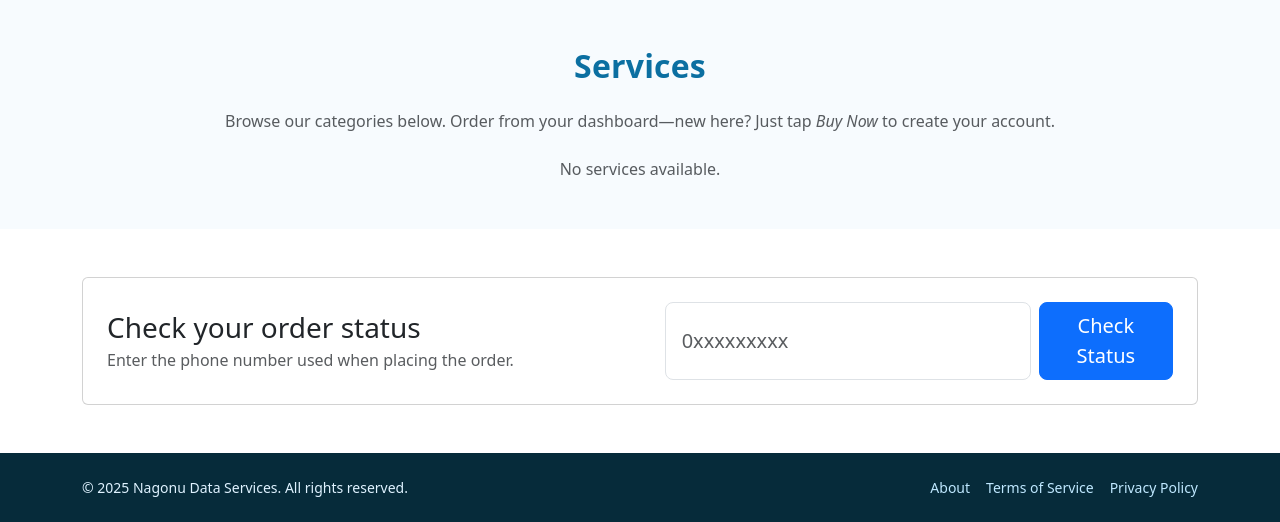
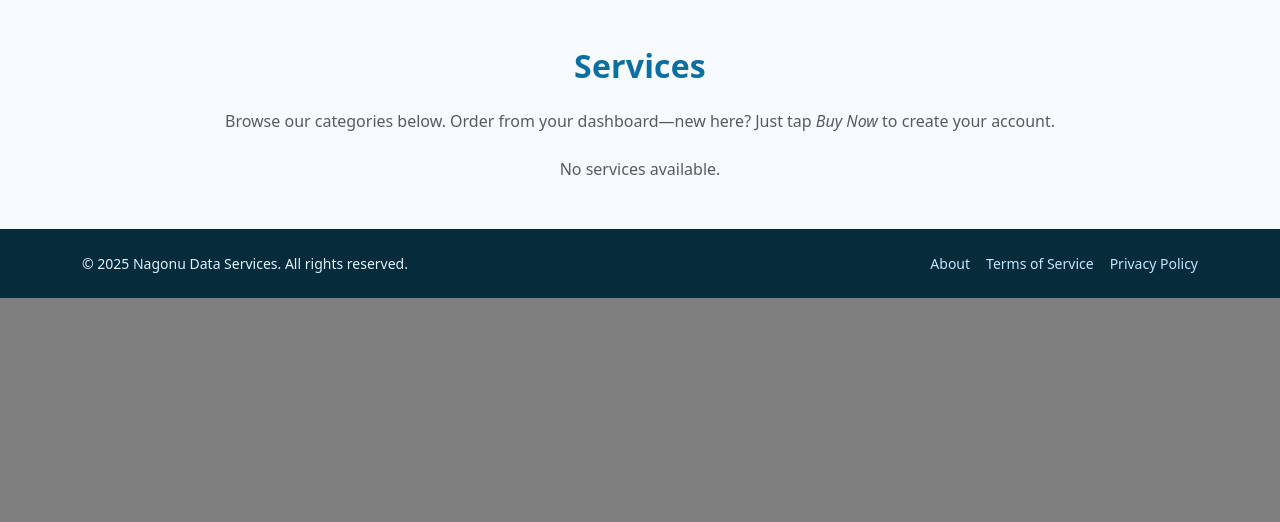
Before and after one commit to Cybok06/nagonu_updated, a Flask app: template templates/index.html in a window 1280 px wide. Shown: the part 655-1177 px from the top of the page. After the commit the page ends 953 px from the top, so only its background shows below. Run offline with Flask 3, Linux system fonts and the light colour scheme; the template is opened without the code that fills it, so the values that code supplies are empty; parts of the project's set-up code (start-up, migrations or seed data) failed here and were passed over.

Commit message:
Update index.html

```diff
--- a/templates/index.html
+++ b/templates/index.html
@@ -212,24 +212,7 @@
     </div>
   </section>
 
-  <!-- Check Order Status -->
-  <section id="check-status" class="py-5">
-    <div class="container">
-      <div class="card status-card p-3 p-md-4">
-        <div class="d-md-flex align-items-center justify-content-between">
-          <div class="mb-3 mb-md-0">
-            <h3 class="mb-1">Check your order status</h3>
-            <p class="text-muted mb-0">Enter the phone number used when placing the order.</p>
-          </div>
-          <form class="d-flex gap-2 flex-column flex-sm-row" action="/check-status" method="get" onsubmit="return gotoStatus(event)">
-            <input type="tel" name="phone" id="statusPhone" class="form-control form-control-lg"
-                   placeholder="0xxxxxxxxx" inputmode="numeric" maxlength="14" required />
-            <button class="btn btn-primary btn-lg px-4" type="submit">Check Status</button>
-          </form>
-        </div>
-      </div>
-    </div>
-  </section>
+
 
   <!-- Footer -->
   <footer class="site-footer py-4">
```
